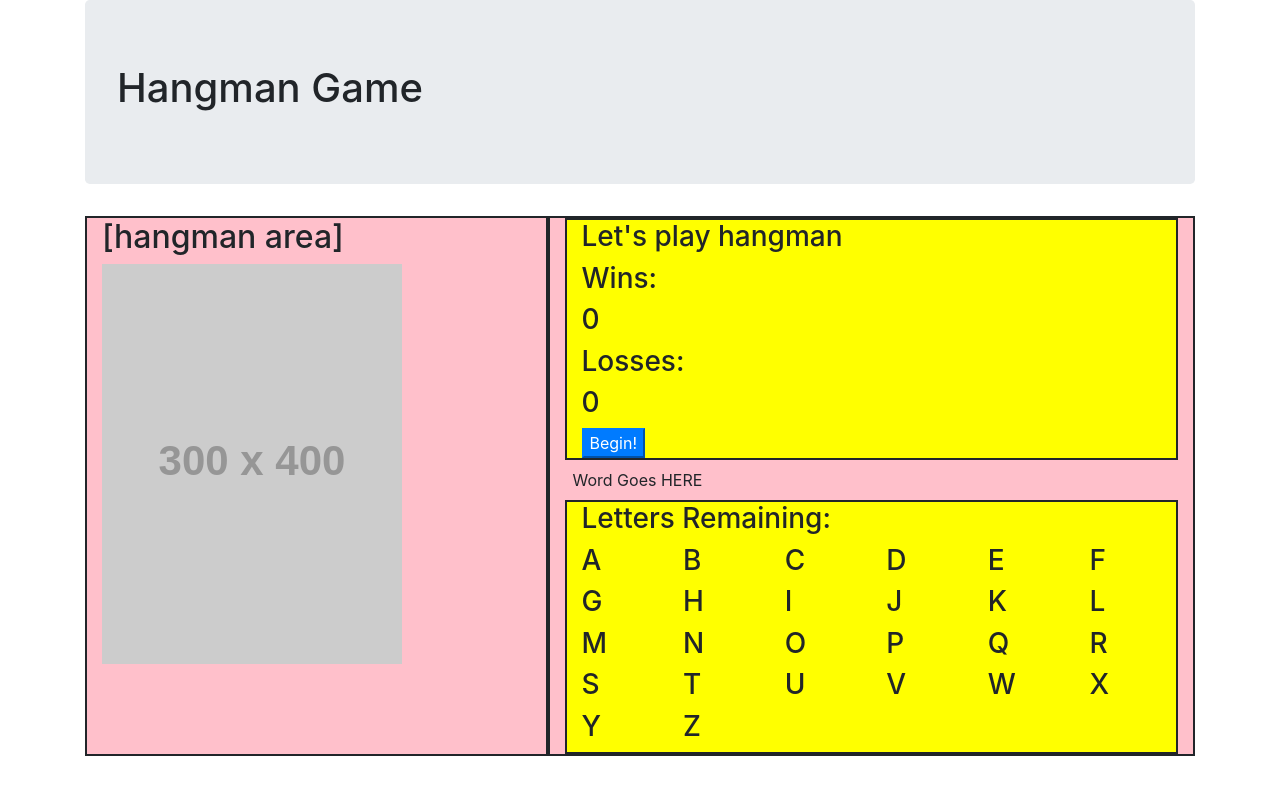
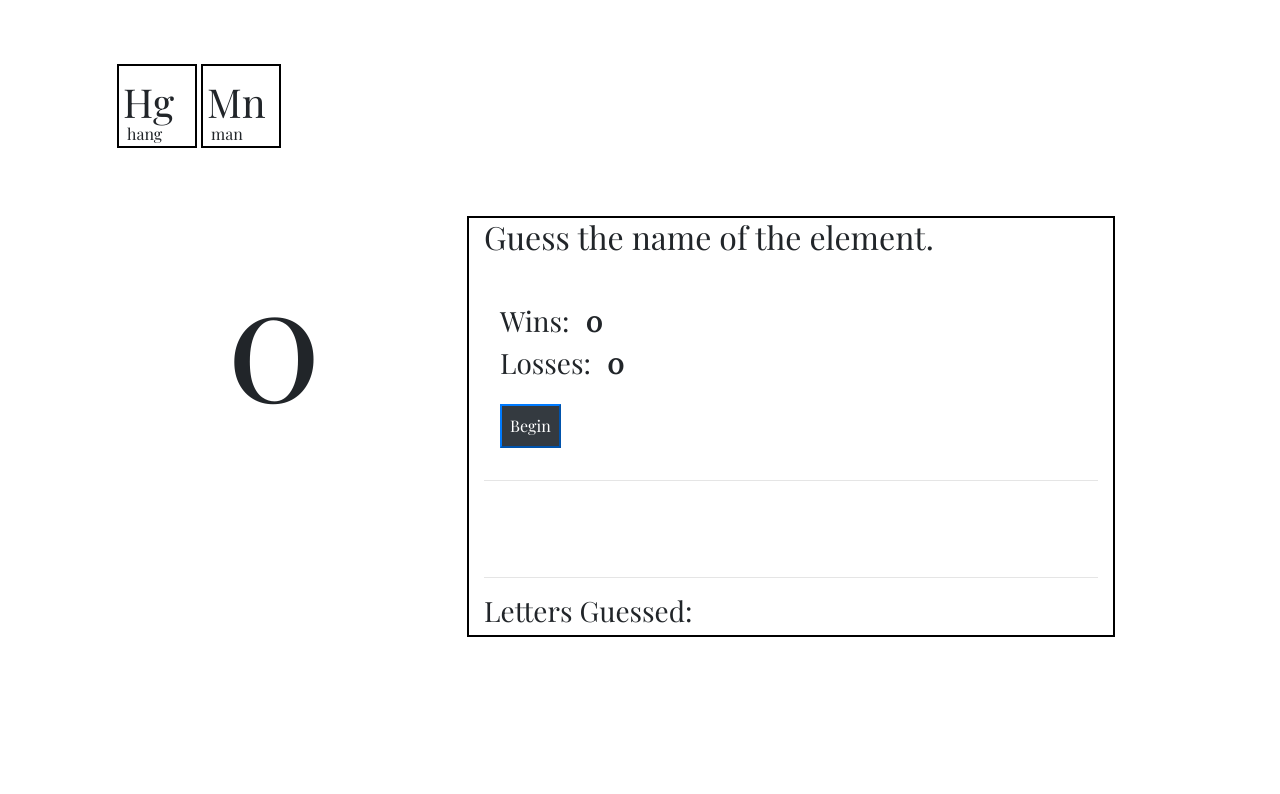
Before and after one commit to mbychkowski/hangman-game, a plain HTML site: page index.html in a window 1280 px wide. Drawn offline with nearby package versions, Linux system fonts and the light colour scheme; placeholder pictures from the web are drawn by us.

Commit message:
complete requirements

```diff
--- a/assets/css/style.css
+++ b/assets/css/style.css
@@ -1,13 +1,30 @@
+body {
+  font-family: 'Playfair Display', serif;
+}
+
+.center-text {
+  /*display: block;*/
+  margin: auto;
+  text-align: center;
+}
+
+.title-main {
+  width: 80px;
+}
+
+.huge-text {
+  font-size: 10em;
+}
+
+.title-subscript {
+  position: absolute;
+  bottom: 0px;
+}
+
 .border-style {
   border-style: solid;
   border-width: 2px;
-  background-color: pink;
-}
-
-.sub-border-style {
-  border-style: solid;
-  border-width: 2px;
-  background-color: yellow;
+  border-color: black;
 }
 
 .game-box {
--- a/assets/js/script.js
+++ b/assets/js/script.js
@@ -1,6 +1,6 @@
-var wordList = ['Columbia', 'Dupont', 'Alexandria', 'Obama', 'Republican',
-  'Democrat'
-];
+var wordList = ['hydrogen', 'helium', 'lithium', 'beryllium', 'boron', 'carbon',
+'nitrogen', 'oxygen', 'fluorine', 'neon', 'sodium', 'magnesium', 'aliminium',
+'silicon', 'chlorine', 'argon', 'potassium', 'calcium'];
 var alphabet = ['a', 'b', 'c', 'd', 'e', 'f', 'g', 'h', 'i', 'j', 'k', 'l', 'm',
   'n', 'o', 'p', 'q', 'r', 's', 't', 'u', 'v', 'w', 'x', 'y', 'z'
 ];
@@ -10,6 +10,9 @@ var winCountElement = document.getElementById('win-count');
 var wins = 0;
 var lossCountElement = document.getElementById('loss-count');
 var losses = 0;
+var guessesLeft = document.getElementById('guesses-left');
+var countDown = 0;
+var letterGuessed = document.getElementById('letters-guessed');
 
 // Word class
 class Letter {
@@ -30,7 +33,6 @@ class Letter {
 
   get isInWord() {
     return this._isInWord;
-
   }
   // This creates a new letter and defines the div element in which the
   // the character will reside
@@ -54,7 +56,11 @@ class Letter {
   }
 }
 
+var newWord;
 function onClickNewWord() {
+  countDown = 7;
+  guessesLeft.innerText = countDown;
+
   var countCorrectGuess = 0;
   var countIncorrectGuess = 0;
 
@@ -63,6 +69,10 @@ function onClickNewWord() {
   // Remove any child element in game-word ID
   while (gameWord.firstChild) {
     gameWord.removeChild(gameWord.firstChild);
+  }
+
+  while (letterGuessed.firstChild) {
+    letterGuessed.removeChild(letterGuessed.firstChild);
   }
 
   // New random number to access random word in wordList
@@ -77,8 +87,10 @@ function onClickNewWord() {
     letterArr.push(newLetter);
   }
 
+  var userGuess;
   document.onkeyup = function(event) {
-    var userGuess = event.key.toUpperCase();
+    userGuess = event.key.toUpperCase();
+
     var correctGuess = false;
 
     for (var j = 0; j < letterArr.length; j++) {
@@ -97,14 +109,16 @@ function onClickNewWord() {
 
     if (correctGuess != true) {
       countIncorrectGuess++;
-      // trigger for hangman guy
+      countDown -= 1;
+      guessesLeft.innerText = countDown;
     }
 
     if (countCorrectGuess === newWord.length) {
       console.log('Winner!');
       wins++;
       winCountElement.innerText = wins;
-      console.log('Win count', wins);
+      alert('Winner! the word is: ' + newWord.toUpperCase());
+      onClickNewWord();
       return;
       // play some awesome music
     }
@@ -114,9 +128,16 @@ function onClickNewWord() {
       console.log('Loser');
       losses++;
       lossCountElement.innerText = losses;
-      console.log('Win count', wins);
+      alert('You lose! the word was: ' + newWord.toUpperCase());
+      onClickNewWord();
       return;
       // play loser music
     }
+    // Display letters guessed.
+    var newEl = document.createElement('div');
+    newEl.className = 'h3 ml-1'
+    var newGuess = document.createTextNode(userGuess + ' /');
+    newEl.appendChild(newGuess);
+    letterGuessed.appendChild(newEl);
   }
 }
--- a/index.html
+++ b/index.html
@@ -6,7 +6,9 @@
   <title>hangman</title>
   <link rel="stylesheet" href="assets/css/reset.css">
   <link rel="stylesheet" href="https://maxcdn.bootstrapcdn.com/bootstrap/4.0.0-beta.2/css/bootstrap.min.css" integrity="sha384-PsH8R72JQ3SOdhVi3uxftmaW6Vc51MKb0q5P2rRUpPvrszuE4W1povHYgTpBfshb" crossorigin="anonymous">
+  <link href="https://fonts.googleapis.com/css?family=Playfair+Display" rel="stylesheet">
   <link rel="stylesheet" href="assets/css/style.css">
+
 
 </head>
 
@@ -14,89 +16,65 @@
   <div class="container">
 
     <!-- Title Screen -->
-    <header class="jumbotron">
-      <h1>Hangman Game</h1>
+    <header class="jumbotron m-0 bg-white">
+      <div class="">
+        <div class=" title-main border-style position-relative d-inline-flex p-1">
+          <h1 class="py-2">Hg </h1>
+          <p class="title-subscript pt-1 pl-1 m-0">hang</p>
+
+        </div>
+        <div class="title-main border-style position-relative d-inline-flex p-1">
+          <h1 class="py-2">Mn </h1>
+          <p class="title-subscript pt-1 pl-1 m-0">man</p>
+
+        </div>
+      </div>
     </header>
 
     <!-- Hangman content -->
     <div class="row m-0">
 
       <!-- Images -->
-      <div class="col-sm-5 border-style">
-        <h2>[hangman area]</h2>
-        <img src="http://via.placeholder.com/300x400" alt="">
+      <div class="col-sm-4 m-1 center-text">
+        <p id="guesses-left" class="huge-text">0</p>
+        <!-- <img src="http://via.placeholder.com/300x400" alt=""> -->
+
       </div>
 
       <!-- Content/Phrase/Guesses -->
-      <div class="col-sm-7 border-style">
+      <div class="col-sm-7 m-1 border-style">
 
-        <div class="col-sm-12 sub-border-style">
-          <h3>Let's play hangman</h3>
-          <h3>Wins: <h3 id="win-count">0</h3></h3>
-          <h3>Losses: <h3 id="loss-count">0</h3></h3>
-          <button onclick="onClickNewWord()" class="btn-primary">Begin!</button>
+        <div class="row">
+          <div class="col-sm-12">
+
+            <h2 class="mb-5">Guess the name of the element.</h2>
+            <div>
+              <h3 class="float-left mx-3">Wins:</h3>
+              <h3 class="" id="win-count"><strong>0</strong></h3>
+            </div>
+
+            <div>
+              <h3 class="float-left mx-3">Losses:</h3>
+              <h3 class="" id="loss-count"><strong>0</strong></h3>
+              <button onclick="onClickNewWord()" class="btn-primary p-2 m-3 bg-dark">Begin</button>
+            </div>
+
+          </div>
         </div>
 
+        <hr>
+        <br>
         <div id="game-word" class="row m-0 p-2">
-          Word Goes HERE
         </div>
+        <br>
+        <hr>
 
-        <div class="col-sm-12 sub-border-style">
-          <h3>Letters Remaining:</h3>
-          <div id="letters-remaining" class="row">
-            <!-- Do this with javascript?  -->
-            <div class="col-sm-2">
-              <h3>A</h3></div>
-            <div class="col-sm-2">
-              <h3>B</h3></div>
-            <div class="col-sm-2">
-              <h3>C</h3></div>
-            <div class="col-sm-2">
-              <h3>D</h3></div>
-            <div class="col-sm-2">
-              <h3>E</h3></div>
-            <div class="col-sm-2">
-              <h3>F</h3></div>
-            <div class="col-sm-2">
-              <h3>G</h3></div>
-            <div class="col-sm-2">
-              <h3>H</h3></div>
-            <div class="col-sm-2">
-              <h3>I</h3></div>
-            <div class="col-sm-2">
-              <h3>J</h3></div>
-            <div class="col-sm-2">
-              <h3>K</h3></div>
-            <div class="col-sm-2">
-              <h3>L</h3></div>
-            <div class="col-sm-2">
-              <h3>M</h3></div>
-            <div class="col-sm-2">
-              <h3>N</h3></div>
-            <div class="col-sm-2">
-              <h3>O</h3></div>
-            <div class="col-sm-2">
-              <h3>P</h3></div>
-            <div class="col-sm-2">
-              <h3>Q</h3></div>
-            <div class="col-sm-2">
-              <h3>R</h3></div>
-            <div class="col-sm-2">
-              <h3>S</h3></div>
-            <div class="col-sm-2">
-              <h3>T</h3></div>
-            <div class="col-sm-2">
-              <h3>U</h3></div>
-            <div class="col-sm-2">
-              <h3>V</h3></div>
-            <div class="col-sm-2">
-              <h3>W</h3></div>
-            <div class="col-sm-2">
-              <h3>X</h3></div>
-            <div class="col-sm-2">
-              <h3>Y</h3></div>
-            <div class="col-sm-2">
-              <h3>Z</h3></div>
+        <div class="row">
+          <div class="d-inline-flex col-sm-12">
+            <h3>Letters Guessed:</h3>
+            <div id="letters-guessed" class="row ml-3">
+              <!-- Do this with javascript?  -->
+            </div>
           </div>
         </div>
 
```
Also changed, not shown: assets/js/script copy.js (deleted, +0 -25 lines), 1 other file.
